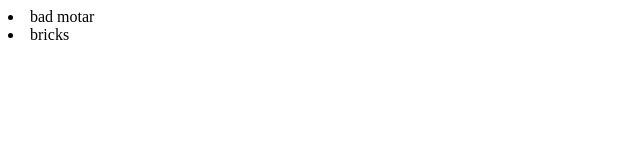
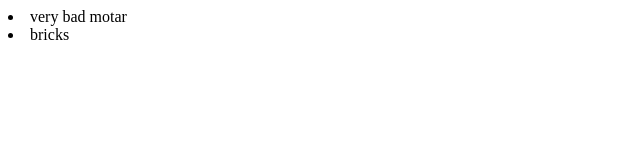
Before and after one commit to mohit123456789/GitnewTest, a plain HTML site: page index.html in a window 1280 px wide. Shown: the full height of the page, 0-640 px from the left. Drawn offline with Linux system fonts and the light colour scheme.

Commit message:
modified

```diff
--- a/index.html
+++ b/index.html
@@ -1,6 +1,6 @@
 <html>
    <body>
-	<li> bad  motar </li>
+	<li>very bad  motar </li>
 	<li> bricks </li>
    </body>
 </html>
```
